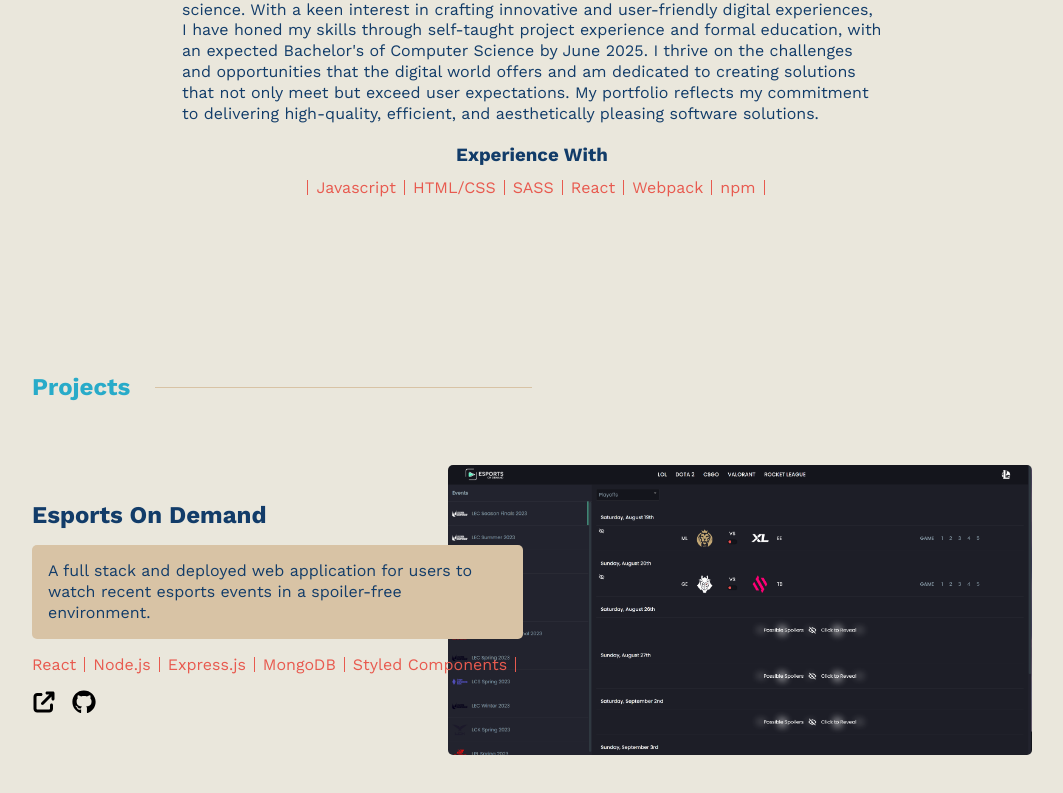
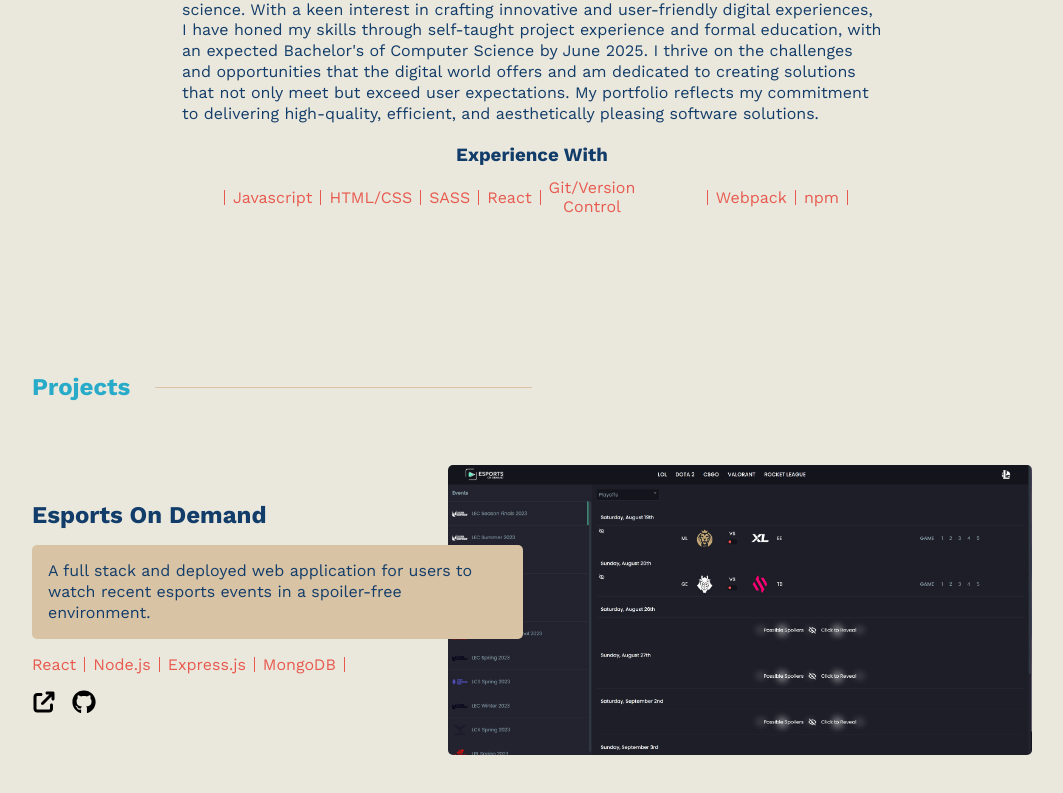
Before and after one commit to wyliemickelson/portfolio-site, a React (Create React App) app: page / in a window 1280 px wide. Shown: the part 515-1308 px from the top of the page, without its empty margins (108-1171 px from the left). Built offline with nearby package versions, Linux system fonts and the light colour scheme.

Commit message:
added project previews for new projects

```diff
--- a/src/components/About.js
+++ b/src/components/About.js
@@ -27,7 +27,7 @@ const StyledAbout = styled.section`
 
 const About = () => {
 
-  const skills = ['Javascript', 'HTML/CSS', 'SASS', 'React', 'Webpack', 'npm'];
+  const skills = ['Javascript', 'HTML/CSS', 'SASS', 'React', 'Git/Version Control', 'Webpack', 'npm'];
 
   return (
     <StyledAbout>
--- a/src/components/PageContent.js
+++ b/src/components/PageContent.js
@@ -45,7 +45,7 @@ const PageContent = () => {
       liveLink: 'https://esports-on-demand.com/',
       githubLink: 'https://github.com/wyliemickelson/esport-vods',
       screenshotPath: './project-previews/esports-on-demand.png',
-      technologies: ['React', 'Node.js', 'Express.js', 'MongoDB', 'Styled Components' ],
+      technologies: ['React', 'Node.js', 'Express.js', 'MongoDB'],
       description: 'A full stack and deployed web application for users to watch recent esports events in a spoiler-free environment.',
     },
     {
```
